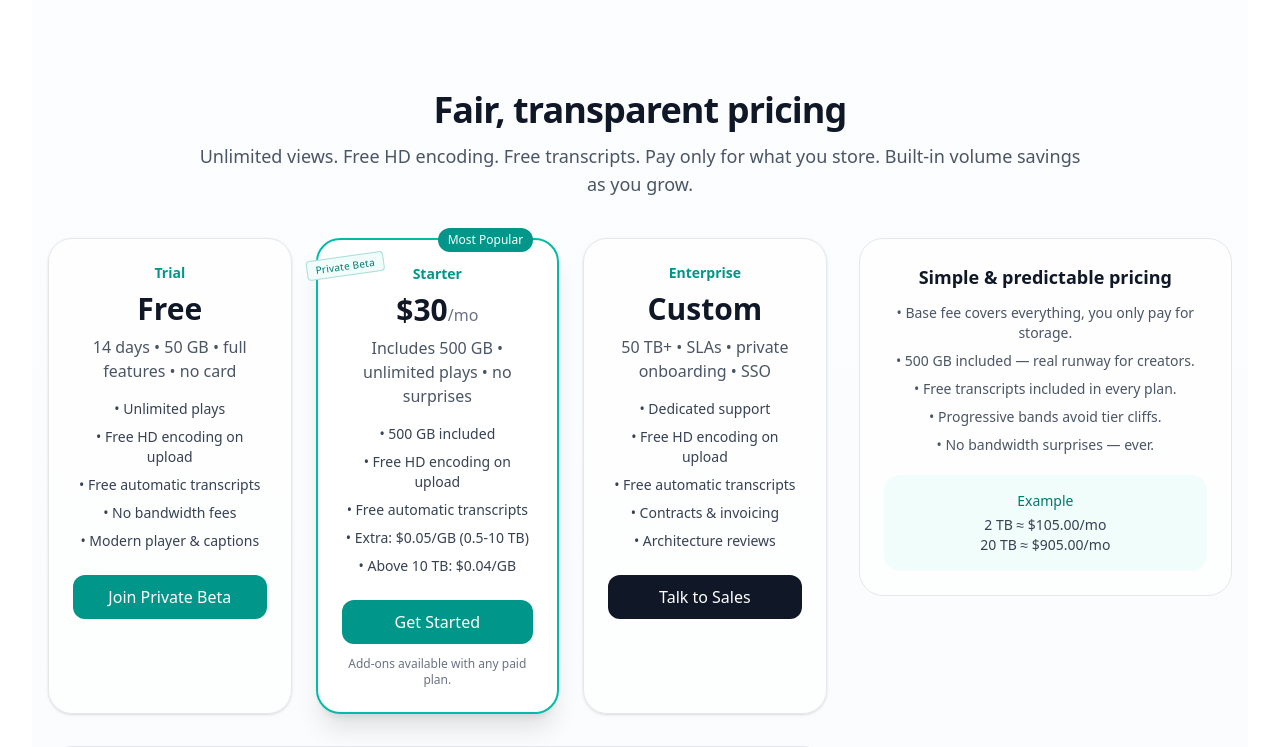
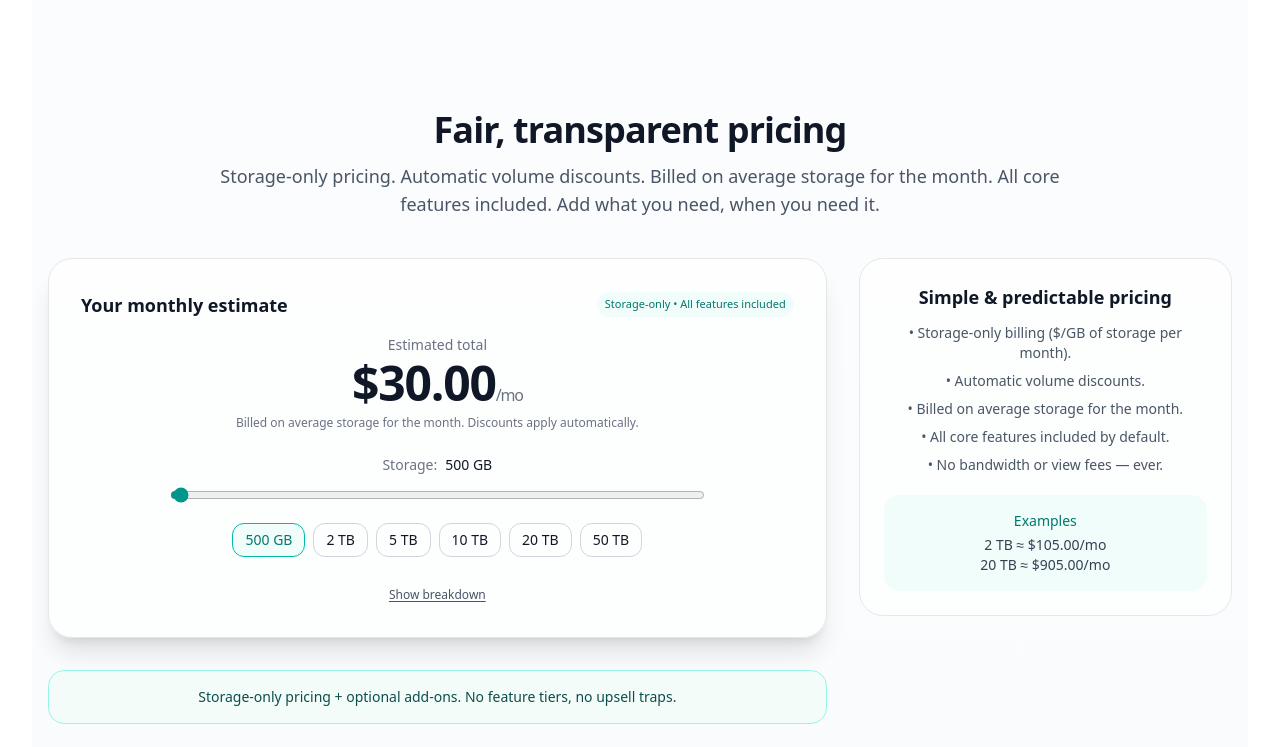
Before and after one commit to buffr-ing/buffr.cloud, a React (Vite) app in the folder buffr-mock/: page / in a window 1280 px wide. Shown: the part 2000-2747 px from the top of the page. Built offline with nearby package versions, Linux system fonts and the light colour scheme.

Commit message:
No more tears

```diff
--- a/buffr-mock/src/App.tsx
+++ b/buffr-mock/src/App.tsx
@@ -227,24 +227,21 @@ function Icon({ path, size = 22 }: { path: string; size?: number }) {
 }
 
 // --- Pricing logic (single source of truth) ---
-// Updated pricing structure with new rates
+// Storage-only pricing ($/GB-month) with automatic volume discounts
 function computeMonthlyPrice(gb: number) {
-  const base = 30; // includes 500 GB
-  const included = 500; // GB
-  const tier1Ceil = 10000; // 10 TB in GB (total storage)
-  const tier2Ceil = 50000; // 50 TB in GB (total storage)
-  const rate1 = 0.05; // 0.5 TB → 10 TB
-  const rate2 = 0.04; // 10 TB → 50 TB
-  const rate3 = 0.03; // >50 TB (enterprise)
+  const tier0Ceil = 500;    // 0–500 GB
+  const tier1Ceil = 10000;  // 0.5–10 TB (in GB)
+  const tier2Ceil = 50000;  // 10–50 TB (in GB)
 
-  const extra = Math.max(0, gb - included);
-  const tier1Max = Math.max(0, tier1Ceil - included); // 9500 GB at rate1
-  const tier2Max = Math.max(0, tier2Ceil - included); // 49500 GB total
-  const t1 = Math.min(extra, tier1Max);
-  const t2 = Math.min(Math.max(0, extra - t1), tier2Max - t1);
-  const t3 = Math.max(0, extra - t1 - t2);
+  const rate0 = 0.06; // $ per GB of storage per month for 0–500 GB (implied from $30 → 500 GB)
+  const rate1 = 0.05; // $ per GB of storage per month for 0.5–10 TB (portion above 500 GB)
+  const rate2 = 0.04; // $ per GB of storage per month for 10–50 TB (portion above 10 TB)
 
-  return base + t1 * rate1 + t2 * rate2 + t3 * rate3;
+  const t0 = Math.min(gb, tier0Ceil);
+  const t1 = Math.min(Math.max(0, gb - tier0Ceil), tier1Ceil - tier0Ceil);
+  const t2 = Math.min(Math.max(0, gb - tier1Ceil), tier2Ceil - tier1Ceil);
+
+  return t0 * rate0 + t1 * rate1 + t2 * rate2;
 }
 
 /* ---------- Calculator (clean + presets + breakdown) ---------- */
@@ -253,6 +250,7 @@ function PricingCalc() {
   const [showBreakdown, setShowBreakdown] = useState(false);
 
   const total = useMemo(() => computeMonthlyPrice(gb), [gb]);
+  const isCustom = gb > 50000; // 50 TB+
 
   const presets = [
     { label: "500 GB", value: 500 },
@@ -260,6 +258,7 @@ function PricingCalc() {
     { label: "5 TB", value: 5000 },
     { label: "10 TB", value: 10000 },
     { label: "20 TB", value: 20000 },
+    { label: "50 TB", value: 50000 },
   ];
 
   return (
@@ -269,7 +268,7 @@ function PricingCalc() {
           Your monthly estimate
         </h4>
         <span className="text-[11px] px-2 py-1 rounded-full bg-teal-50 text-teal-700 dark:bg-teal-900/20 dark:text-teal-300">
-          Storage-based • No bandwidth fees
+          Storage-only • All features included
         </span>
       </div>
 
@@ -277,8 +276,16 @@ function PricingCalc() {
       <div className="mt-4 text-center">
         <div className="text-sm text-gray-500 dark:text-gray-400">Estimated total</div>
         <div className="mt-1 text-4xl md:text-5xl font-semibold tracking-tight text-gray-900 dark:text-gray-100">
-          ${total.toFixed(2)}
-          <span className="text-base font-normal text-gray-500">/mo</span>
+          {isCustom ? (
+            <span>Custom</span>
+          ) : (
+            <>
+              ${total.toFixed(2)}<span className="text-base font-normal text-gray-500">/mo</span>
+            </>
+          )}
+        </div>
+        <div className="mt-2 text-xs text-gray-500 dark:text-gray-400">
+          Billed on average storage for the month. Discounts apply automatically.
         </div>
       </div>
 
@@ -294,7 +301,7 @@ function PricingCalc() {
           aria-label="Storage (GB)"
           type="range"
           min={0}
-          max={30000}
+          max={100000}
           step={100}
           value={gb}
           onChange={(e) => setGb(parseInt(e.target.value))}
@@ -329,99 +336,29 @@ function PricingCalc() {
         </button>
         {showBreakdown && (
           <div className="mt-3 text-sm text-gray-700 dark:text-gray-300 rounded-2xl border border-gray-200 dark:border-gray-800 p-4 bg-white/60 dark:bg-gray-900/60">
-            <div className="flex items-center justify-between">
-              <span>Base (includes 500 GB)</span>
-              <span>$30.00</span>
+            <ul className="space-y-1 text-sm">
+              <li>• 0–500 GB: $30/month</li>
+              <li>• 0.5–10 TB: $0.05 per GB of storage per month</li>
+              <li>• 10–50 TB: $0.04 per GB of storage per month</li>
+              <li>• 50 TB+: Custom pricing</li>
+            </ul>
+            <div className="mt-2 text-xs text-gray-600 dark:text-gray-400 inline-flex items-center gap-2 leading-tight">
+              <span className="leading-tight">Billed on average storage for the month. Discounts apply automatically.</span>
+              <span
+                className="inline-flex items-center justify-center h-4 w-4 rounded-full border border-gray-400/60 text-[10px] text-gray-600 dark:text-gray-300 shrink-0 translate-y-[0.5px]"
+                title="We meter how many GB you store each day, average it over the month, and bill that. No bandwidth fees."
+                aria-label="How billing works"
+              >
+                i
+              </span>
             </div>
-            <hr className="my-2 border-gray-200 dark:border-gray-800" />
-            <div className="text-xs text-gray-500 dark:text-gray-400">
-              Overage is computed automatically: $0.05/GB for 0.5-10 TB total,
-              $0.04/GB for 10-50 TB, then $0.03/GB for 50+ TB.
-            </div>
+            <div className="mt-1 text-[11px] text-gray-500 dark:text-gray-400">Pay for what you store (averaged monthly).</div>
           </div>
         )}
       </div>
     </div>
   );
 }
-
-function PricingCards({ openWaitlist }: { openWaitlist: () => void }) {
-  return (
-    <div className="grid grid-cols-[repeat(auto-fit,minmax(220px,1fr))] gap-6">
-      {/* Trial */}
-      <div className="rounded-3xl border border-gray-200 dark:border-gray-800 p-6 bg-white/70 dark:bg-gray-900/60 shadow min-w-[220px]">
-        <div className="text-sm font-semibold text-teal-600">Trial</div>
-        <div className="mt-2 text-3xl font-semibold text-gray-900 dark:text-gray-100">Free</div>
-        <p className="mt-2 text-gray-600 dark:text-gray-300">14 days • 50 GB • full features • no card</p>
-        <ul className="mt-4 space-y-2 text-sm text-gray-700 dark:text-gray-300">
-          <li>• Unlimited plays</li>
-          <li>• Free HD encoding on upload</li>
-          <li>• Free automatic transcripts</li>
-          <li>• No bandwidth fees</li>
-          <li>• Modern player & captions</li>
-        </ul>
-        <button
-          onClick={openWaitlist}
-          className="mt-6 w-full rounded-xl bg-teal-600 text-white py-2.5 font-medium hover:bg-teal-700 transition"
-        >
-          Join Private Beta
-        </button>
-      </div>
-
-      {/* Starter */}
-      <div className="relative rounded-3xl border-2 border-teal-500 p-6 bg-white dark:bg-gray-900 shadow-xl min-w-[220px]">
-        <div className="absolute -top-3 right-6 px-2.5 py-1 text-xs rounded-full bg-teal-600 text-white">Most Popular</div>
-        <div className="text-sm font-semibold text-teal-600">Starter</div>
-        <div className="mt-2 text-3xl font-semibold text-gray-900 dark:text-gray-100">
-          $30<span className="text-base font-normal text-gray-500">/mo</span>
-        </div>
-        <p className="mt-2 text-gray-600 dark:text-gray-300">Includes 500 GB • unlimited plays • no surprises</p>
-        <ul className="mt-4 space-y-2 text-sm text-gray-700 dark:text-gray-300">
-          <li>• 500 GB included</li>
-          <li>• Free HD encoding on upload</li>
-          <li>• Free automatic transcripts</li>
-          <li>• Extra: $0.05/GB (0.5-10 TB)</li>
-          <li>• Above 10 TB: $0.04/GB</li>
-        </ul>
-        <button
-          onClick={openWaitlist}
-          className="mt-6 w-full rounded-xl bg-teal-600 text-white py-2.5 font-medium hover:bg-teal-700 transition"
-        >
-          Get Started
-        </button>
-        <div className="mt-3 text-xs text-gray-500 dark:text-gray-400">Add-ons available with any paid plan.</div>
-
-        {/* subtle "coming soon" corner ribbon on Starter */}
-        <div className="pointer-events-none absolute -left-3 top-3 rotate-[-8deg]">
-          <span className="text-[10px] tracking-wide px-2 py-0.5 rounded bg-teal-50 text-teal-700 dark:bg-teal-900/30 dark:text-teal-300 border border-teal-600/30">
-            Private Beta
-          </span>
-        </div>
-      </div>
-
-      {/* Enterprise */}
-      <div className="rounded-3xl border border-gray-200 dark:border-gray-800 p-6 bg-white/70 dark:bg-gray-900/60 shadow min-w-[220px]">
-        <div className="text-sm font-semibold text-teal-600">Enterprise</div>
-        <div className="mt-2 text-3xl font-semibold text-gray-900 dark:text-gray-100">Custom</div>
-        <p className="mt-2 text-gray-600 dark:text-gray-300">50 TB+ • SLAs • private onboarding • SSO</p>
-        <ul className="mt-4 space-y-2 text-sm text-gray-700 dark:text-gray-300">
-          <li>• Dedicated support</li>
-          <li>• Free HD encoding on upload</li>
-          <li>• Free automatic transcripts</li>
-          <li>• Contracts & invoicing</li>
-          <li>• Architecture reviews</li>
-        </ul>
-        <button
-          onClick={openWaitlist}
-          className="mt-6 w-full rounded-xl bg-gray-900 text-white py-2.5 font-medium hover:bg-black transition"
-        >
-          Talk to Sales
-        </button>
-      </div>
-    </div>
-  );
-}
-
 
 /* ---------- Trust / announcement ---------- */
 function TrustAnnouncement() {
@@ -603,8 +540,8 @@ export default function BuffrLandingMock() {
                 <button onClick={openWaitlist} className="rounded-xl border border-gray-300 dark:border-gray-700 px-5 py-3 font-medium hover:bg-gray-50 dark:hover:bg-gray-900">Join waitlist</button>
               </div>
               <div className="mt-6 flex items-center gap-6 text-xs text-gray-500 dark:text-gray-400">
-                <div className="flex items-center gap-2 group"><Icon path="M20 6L9 17l-5-5" /> No credit card • 14 days • 50 GB</div>
-                <div className="hidden md:flex items-center gap-2"><Icon path="M20 6L9 17l-5-5" /> Creator-friendly terms</div>
+                <div className="flex items-center gap-2 group"><Icon path="M20 6L9 17l-5-5" /> No credit card • 7 days • 50 GB</div>
+                <div className="hidden md:flex items-center gap-2"><Icon path="M20 6L9 17l-5-5" /> Trial transcripts: 10 min/video</div>
               </div>
             </div>
             <div>
@@ -677,7 +614,7 @@ export default function BuffrLandingMock() {
 
         {/* Features */}
         <section id="features" className="mx-auto max-w-7xl px-4 py-14 md:py-20">
-          <SectionTitle title="Everything creators actually want" subtitle="No bandwidth bills. No view caps. Free transcripts included. Just clean, storage-first pricing with professional-grade features." />
+          <SectionTitle kicker="Core features — always included" title="Everything creators actually want" subtitle="Unlimited playback, encoding, transcripts, analytics, backups, and a modern player — all included on every plan." />
           <div className="mt-10 grid sm:grid-cols-2 lg:grid-cols-3 gap-8">
             <Feature title="Free automatic transcripts" desc="Every video gets transcribed automatically at no extra cost. Search, captions, and accessibility built-in." icon={<Icon path="M9 12l2 2 4-4m6 2a9 9 0 11-18 0 9 9 0 0118 0z" />} />
             <Feature title="Unlimited plays" desc="We don't meter your audience. If you go viral, congrats — not a penalty." icon={<Icon path="M20 6L9 17l-5-5" />} />
@@ -693,41 +630,36 @@ export default function BuffrLandingMock() {
 
         {/* Pricing */}
         <section id="pricing" className="mx-auto max-w-7xl px-4 py-14 md:py-20">
-          <SectionTitle title="Fair, transparent pricing" subtitle="Unlimited views. Free HD encoding. Free transcripts. Pay only for what you store. Built-in volume savings as you grow." />
+          <SectionTitle title="Fair, transparent pricing" subtitle="Storage-only pricing. Automatic volume discounts. Billed on average storage for the month. All core features included. Add what you need, when you need it." />
           <div className="mt-10 grid lg:grid-cols-3 gap-8 lg:items-start">
             <div className="lg:col-span-2 space-y-8">
-              <PricingCards openWaitlist={openWaitlist} />
               <PricingCalc />
+              <div className="rounded-2xl border border-teal-200 dark:border-teal-800 bg-teal-50/60 dark:bg-teal-900/20 p-4">
+                <div className="text-sm text-teal-900 dark:text-teal-200">
+                  Storage‑only pricing + optional add‑ons. No feature tiers, no upsell traps.
+                </div>
+              </div>
+              <div className="rounded-2xl border border-gray-200 dark:border-gray-800 p-4 text-sm bg-white/70 dark:bg-gray-900/60">
+                <div className="text-gray-700 dark:text-gray-300">
+                  Optional, modular add‑ons can be enabled per tenant (flat or usage‑based) — things like SSO, DRM, HEVC/AV1 ladders, live streaming, and multi‑region storage.
+                </div>
+              </div>
             </div>
             <aside className="rounded-3xl border border-gray-200 dark:border-gray-800 p-6 bg-white/70 dark:bg-gray-900/60">
               <h4 className="text-lg font-semibold text-gray-900 dark:text-gray-100">Simple & predictable pricing</h4>
               <ul className="mt-3 space-y-2 text-sm text-gray-600 dark:text-gray-300">
-                <li>• Base fee covers everything, you only pay for storage.</li>
-                <li>• 500 GB included — real runway for creators.</li>
-                <li>• Free transcripts included in every plan.</li>
-                <li>• Progressive bands avoid tier cliffs.</li>
-                <li>• No bandwidth surprises — ever.</li>
+                <li>• Storage-only billing ($/GB of storage per month).</li>
+                <li>• Automatic volume discounts.</li>
+                <li>• Billed on average storage for the month.</li>
+                <li>• All core features included by default.</li>
+                <li>• No bandwidth or view fees — ever.</li>
               </ul>
               <div className="mt-5 rounded-2xl bg-teal-50 dark:bg-teal-900/20 p-4 text-sm">
-                <div className="font-medium text-teal-700 dark:text-teal-300">Example</div>
+                <div className="font-medium text-teal-700 dark:text-teal-300">Examples</div>
                 <div className="mt-1 text-gray-700 dark:text-gray-200">2 TB ≈ ${computeMonthlyPrice(2000).toFixed(2)}/mo <br /> 20 TB ≈ ${computeMonthlyPrice(20000).toFixed(2)}/mo</div>
               </div>
             </aside>
           </div>
-          {/* Medium motif
-          <div className="mt-10 grid flex justify-center">
-            <button
-              onClick={openWaitlist}
-              className="underline-chaos-hover inline-flex items-center gap-3 rounded-full text-lg font-semibold px-6 py-3 border-2 border-teal-600/40 text-teal-700 dark:text-teal-300 bg-teal-50/80 dark:bg-teal-900/30 chaos-pill transition relative hover:shadow-[0_0_25px_-5px_rgba(20,184,166,0.6)]"
-            >
-              <span>Every day I’m</span>
-              <span className="relative">
-                <span className="bg-clip-text text-transparent bg-gradient-to-r from-teal-600 to-emerald-500">buffr.ing</span>
-                <span className="absolute left-0 -bottom-1 block h-[3px] w-full bg-gradient-to-r from-teal-500 to-emerald-500 rounded-full underline-chaos-bar"></span>
-                <span className="absolute -right-4 -top-3 text-[14px] select-none sparkle-note">♫</span>
-              </span>
-            </button>
-          </div> */}
         </section>
 
 
@@ -757,7 +689,7 @@ export default function BuffrLandingMock() {
             </div>
             <div>
               <h4 className="font-semibold">Can I export everything?</h4>
-              <p className="mt-2 text-gray-600 dark:text-gray-300">Yes. It's your content. Download originals, manifests, segments, and transcripts at any time.</p>
+              <p className="mt-2 text-gray-600 dark:text-gray-300">Yes. It's your content. Download originals, manifests, segments, and transcripts (uploaded by you) at any time.</p>
             </div>
           </div>
         </section>
```
